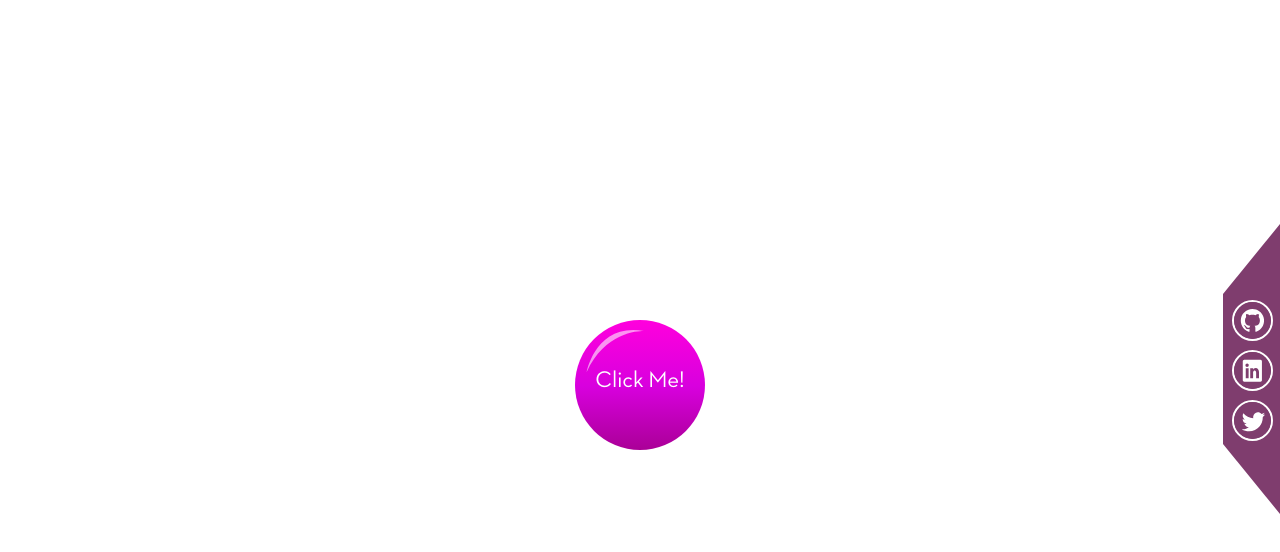
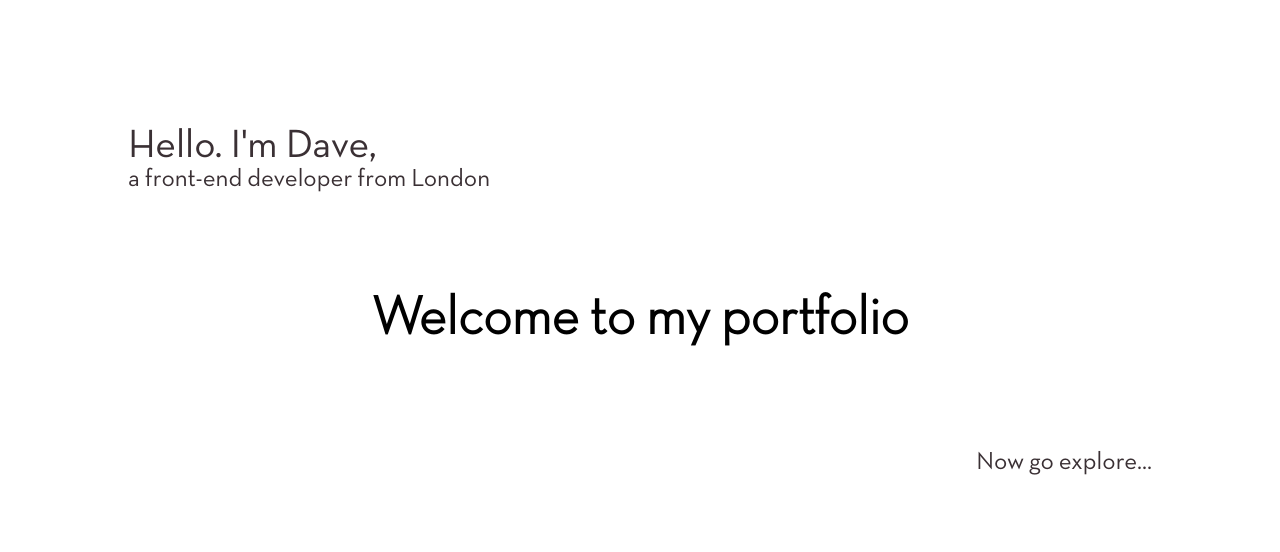
Before and after one commit to DaveCoded/portfolio, a Gatsby site: page / in a window 1280 px wide. Built offline with nearby package versions, Linux system fonts and the light colour scheme; Gatsby itself is replaced by a stand-in of ours.

Commit message:
simpler homepage

```diff
--- a/src/pages/blog.js
+++ b/src/pages/blog.js
@@ -12,12 +12,12 @@ const BlogPost = ({ node }) => {
   return (
     <article className={styles.postLayout}>
       <div className={styles.featuredImage}>
-        <Link to={`blog/${node.slug}`}>
+        <Link to={`/blog/${node.slug}`}>
           <CategoryImage subject={node.category} />
         </Link>
       </div>
       <div style={{ paddingTop: "2rem" }}>
-        <Link to={`blog/${node.slug}`}>
+        <Link to={`/blog/${node.slug}`}>
           <h3>{node.title}</h3>
         </Link>
         <span className={styles.createdAt}>{node.createdAt}</span>
--- a/src/pages/index.js
+++ b/src/pages/index.js
@@ -1,57 +1,20 @@
-import React, { Component } from "react"
-import { graphql } from "gatsby"
+import React from "react"
 
-import SocialBar from "../components/SocialBar/social-bar"
 import styles from "./index.module.scss"
 
-import purpleButton from "../assets/svg/purple-button.svg"
-
-class HomePage extends Component {
-  constructor(props) {
-    super(props)
-    this.state = {
-      textClass: null,
-    }
-  }
-
-  render() {
-    return (
-      <main className={styles.Background}>
-        <button className={styles.Button}>
-          <img src={purpleButton} alt="Click Me!" />
-          <span>Click Me!</span>
-        </button>
-        <SocialBar />
-      </main>
-    )
-  }
-
-  // Only animate the h2 on first page load
-  /*
-  componentDidMount() {
-    if (window.sessionStorage.getItem("firstLoadDone") === null) {
-      this.setState({
-        textClass: styles.animate,
-      })
-      window.sessionStorage.setItem("firstLoadDone", 1)
-    } else {
-      this.setState({
-        textClass: styles.loaded,
-      })
-    }
-  } */
+const HomePage = () => {
+  return (
+    <div className={styles.Background}>
+      <p>
+        <span className={styles.Hello}>Hello. I'm Dave,</span>{" "}
+        <span className={styles.Developer}>
+          a front-end developer from London
+        </span>
+      </p>
+      <h1>Welcome to my portfolio</h1>
+      <p className={styles.Explore}>Now go explore...</p>
+    </div>
+  )
 }
 
 export default HomePage
-
-export const query = graphql`
-  query {
-    background: file(relativePath: { eq: "backpng.png" }) {
-      childImageSharp {
-        fluid {
-          ...GatsbyImageSharpFluid
-        }
-      }
-    }
-  }
-`
--- a/src/pages/index.module.scss
+++ b/src/pages/index.module.scss
@@ -1,32 +1,28 @@
 .Background {
   height: 100vh;
   width: 100%;
-}
+  position: relative;
+  padding: 10%;
+  display: block;
 
-.Button {
-  width: 13rem;
-  margin: 0 auto;
-  display: block;
-  position: relative;
-  top: 40%;
-  border: none;
-  background: none;
-  cursor: pointer;
+  p {
+    font-size: 2.5rem;
 
-  span {
-    position: relative;
-    bottom: 8.3rem;
-    color: white;
-    font-family: "Neutra Text";
-    font-size: 2.3rem;
+    .Hello {
+      display: block;
+      font-size: 4rem;
+    }
+
+    .Developer {
+    }
+  }
+  .Explore {
+    float: right;
   }
 
-  &:focus img {
-    outline: none;
-    border-radius: 50%;
-    border: 3px solid mediumturquoise;
-  }
-  &:focus {
-    outline: none;
+  h1 {
+    display: block;
+    text-align: center;
+    margin: 10%;
   }
 }
```
Also changed, not shown: src/assets/images/home_background1.jpg (deleted), src/assets/images/telephone.jpg (deleted), 2 other files.
